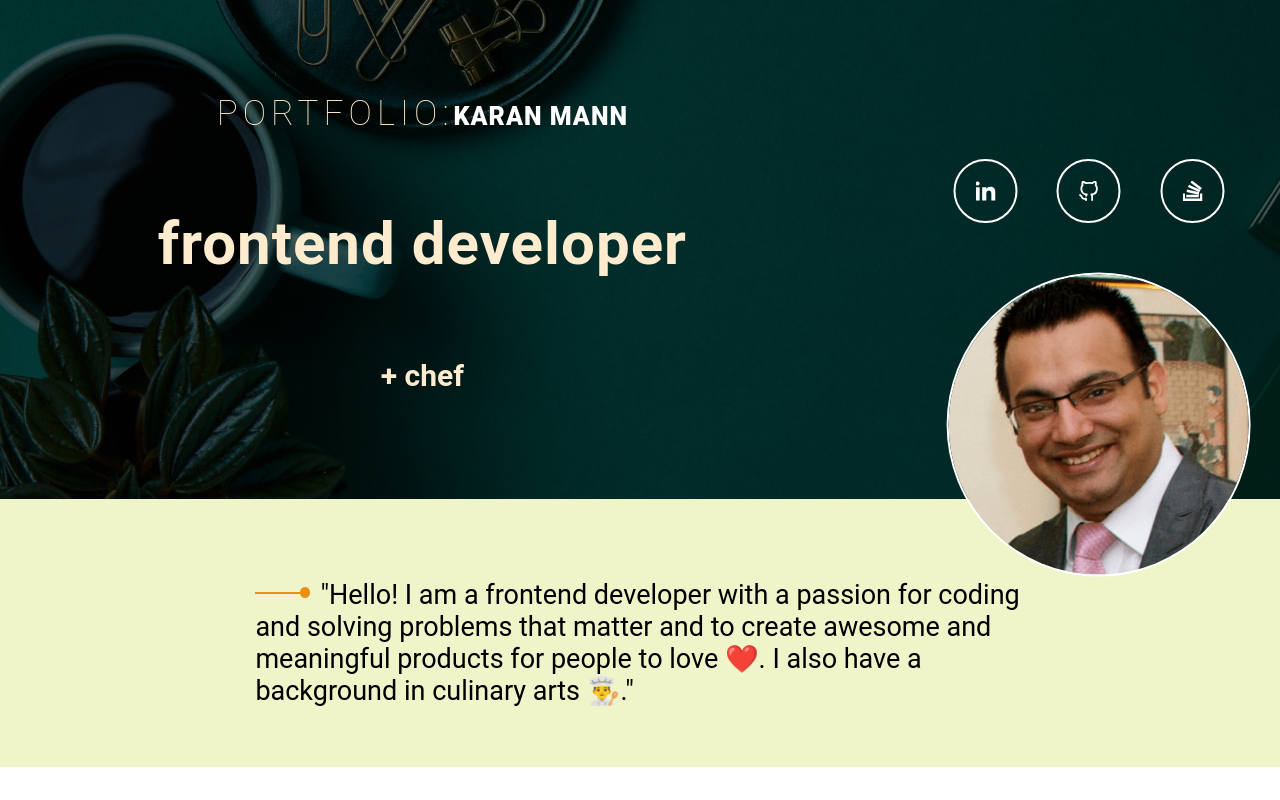
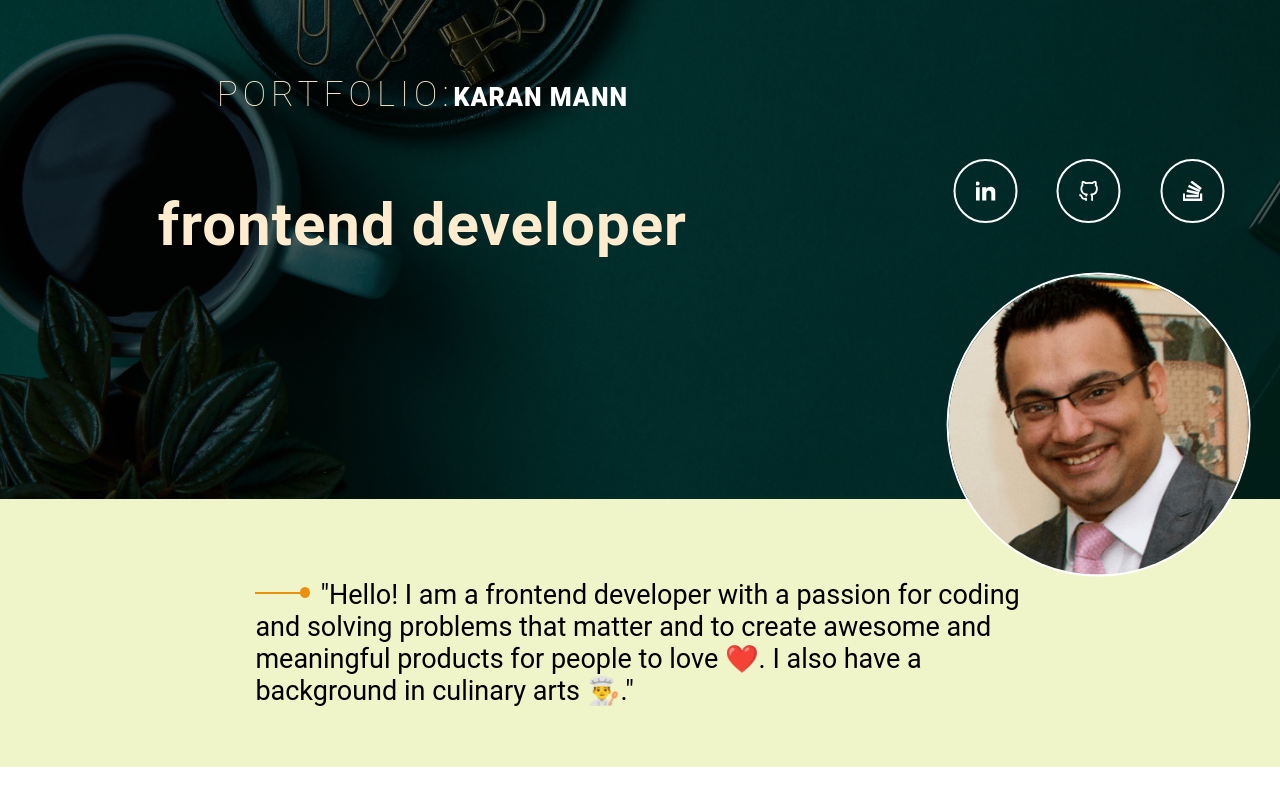
Before and after one commit to karanmann/portfolio-react, a React (Create React App) app in the folder frontend/: page / in a window 1280 px wide. Shown: the top 800 px of the page. Built offline with nearby package versions, Linux system fonts and the light colour scheme.

Commit message:
Header updated

```diff
--- a/frontend/src/components/Header.js
+++ b/frontend/src/components/Header.js
@@ -1,24 +1,23 @@
-import React from 'react'
-
 import {
   HeroContainer,
-  LeftContainer,
   HeroTextContainer,
   HeroTextH1,
   HeroTextH1Span,
   HeroTextH2,
   HeroTextH3,
+  IconContainer,
+  IconImageContainer,
+  IconLinkContainer,
+  LeftContainer,
+  ProfilePic,
   RightContainer,
-  IconContainer,
-  IconLinkContainer,
-  IconImageContainer,
-  ProfilePic,
 } from '../lib/styles/styled'
 
+import React from 'react'
+import githubIcon from '../lib/images/icons/github.svg'
 import linkedInIcon from '../lib/images/icons/linkedin.svg'
-import githubIcon from '../lib/images/icons/github.svg'
+import profilePic from '../lib/images/profile.png'
 import stackoverflowIcon from '../lib/images/icons/stackoverflow.svg'
-import profilePic from '../lib/images/profile.png'
 
 const linkedInLink = 'https://www.linkedin.com/in/karanmann84/'
 const githubLink = 'https://github.com/karanmann'
@@ -35,7 +34,6 @@ export const Header = () => {
               <HeroTextH1Span>KARAN MANN</HeroTextH1Span>
             </HeroTextH1>
             <HeroTextH2>frontend developer</HeroTextH2>
-            <HeroTextH3>+ chef</HeroTextH3>
           </HeroTextContainer>
         </LeftContainer>
         <RightContainer>
```
